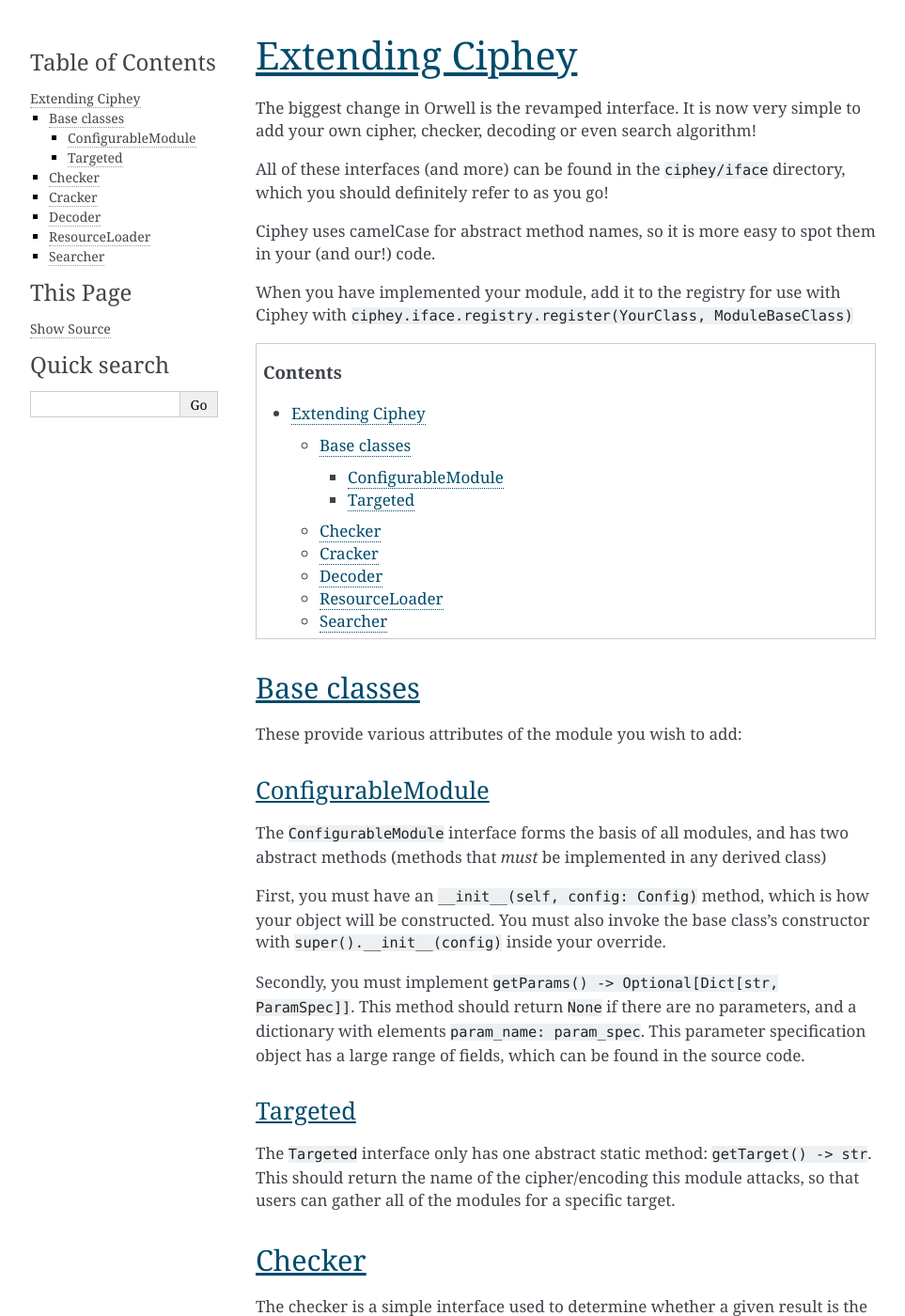
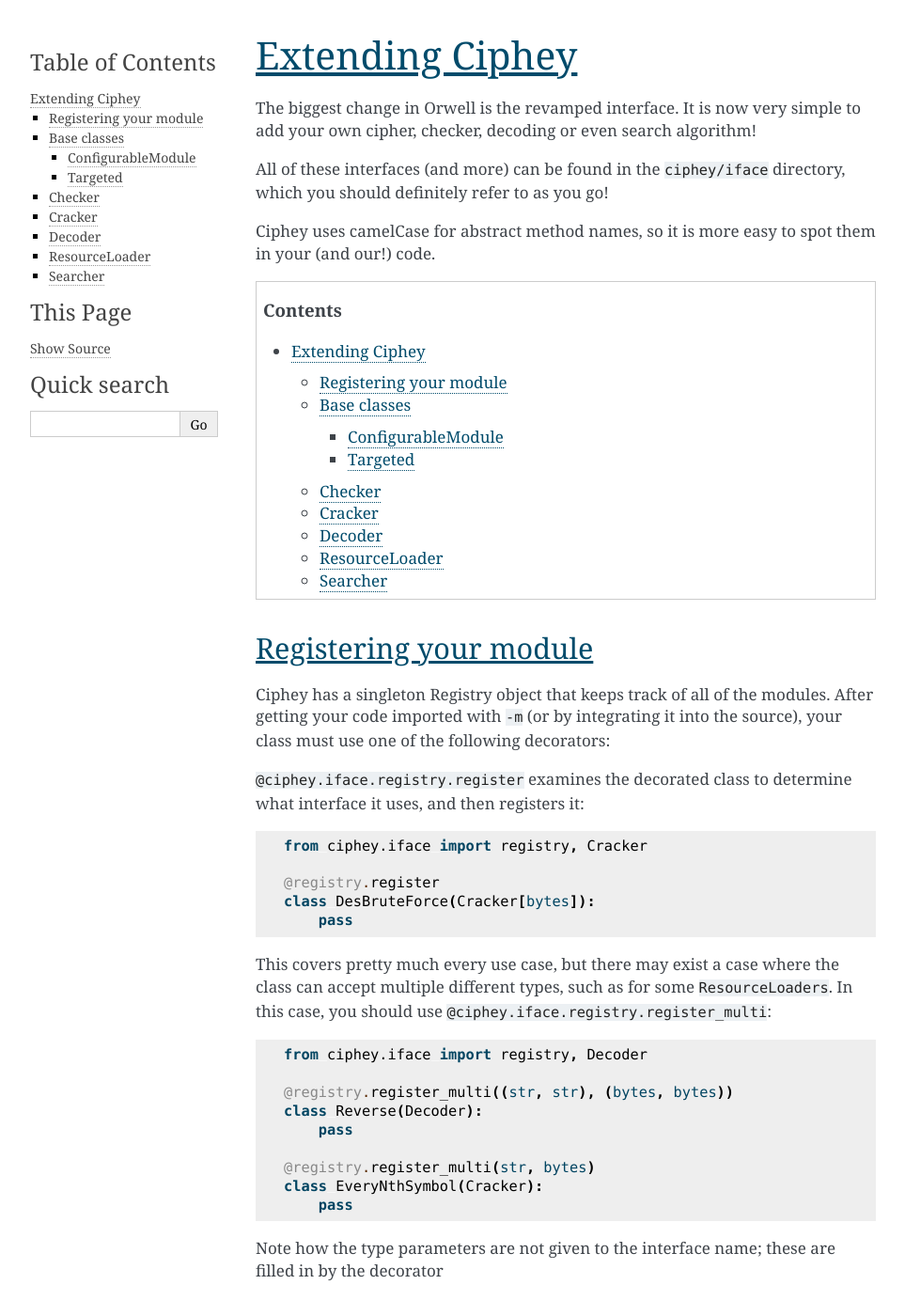
Before and after one commit to Ciphey/CipheyDocs, a Sphinx documentation site: the page built from docs/extending.rst, in a window 1280 px wide and 1400 px high. Shown: the whole window at 94% size, without its empty margins (148-1111 px from the left). Built offline with Sphinx 7.4.7, drawn with Linux system fonts in a browser that asks for light colours.

Commit message:
Explained a common mistake

```diff
--- a/docs/extending.rst
+++ b/docs/extending.rst
@@ -10,11 +10,46 @@
 Ciphey uses camelCase for abstract method names, so it is more easy to spot them
 in your (and our!) code.
 
-When you have implemented your module, add it to the registry for use with
-Ciphey with ``ciphey.iface.registry.register(YourClass, ModuleBaseClass)``
 
 .. contents::
 
+
+Registering your module
+-----------------------
+
+Ciphey has a singleton Registry object that keeps track of all of the modules.
+After getting your code imported with ``-m`` (or by integrating it into the source),
+your class must use one of the following decorators:
+
+``@ciphey.iface.registry.register`` examines the decorated class to determine what
+interface it uses, and then registers it:
+
+.. code:: python
+
+  from ciphey.iface import registry, Cracker
+
+  @registry.register
+  class DesBruteForce(Cracker[bytes]):
+      pass
+
+This covers pretty much every use case, but there may exist a case where the class
+can accept multiple different types, such as for some ``ResourceLoaders``. In this
+case, you should use ``@ciphey.iface.registry.register_multi``:
+
+.. code:: python
+
+  from ciphey.iface import registry, Decoder
+
+  @registry.register_multi((str, str), (bytes, bytes))
+  class Reverse(Decoder):
+      pass
+
+  @registry.register_multi(str, bytes)
+  class EveryNthSymbol(Cracker):
+      pass
+
+Note how the type parameters are not given to the interface name; these are filled in
+by the decorator
 
 Base classes
 ------------
```
